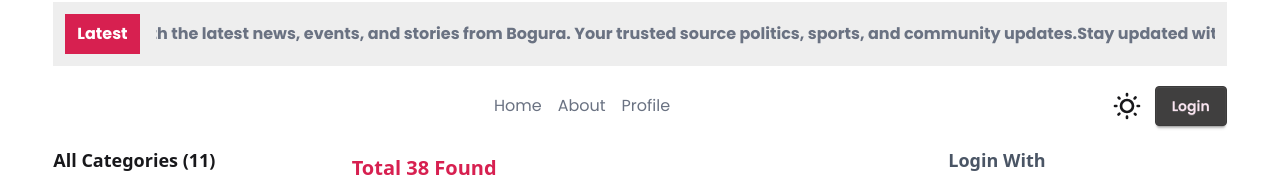
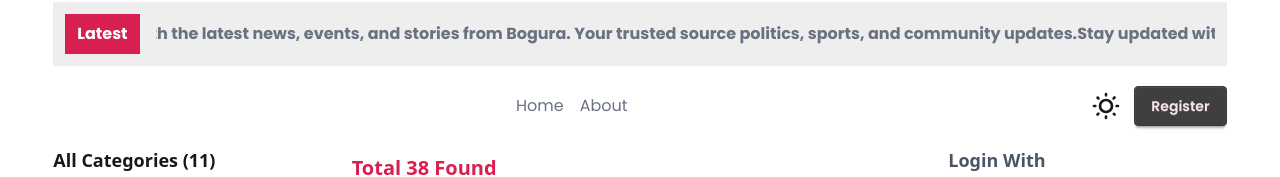
Before and after one commit to siddikur-dev/Bogura-News-, a React (Vite) app: page /category/1 in a window 1280 px wide. Shown: the part 162-339 px from the top of the page. Built offline with nearby package versions, Linux system fonts and the light colour scheme; no server answers.

Commit message:
logout functionality impletemented

```diff
--- a/src/Components/Navbar.jsx
+++ b/src/Components/Navbar.jsx
@@ -1,20 +1,39 @@
-import React from "react";
-import { NavLink } from "react-router";
+import React, { use } from "react";
+import { Link, NavLink } from "react-router";
 import ThemeToggle from "../Ui/ThemeToggle/ThemeToggle";
+import { AuthContext } from "../Provider/AuthContext";
 const Navbar = () => {
+  const { user, logOut } = use(AuthContext);
+
+  // logOut Function
+  const handleLogOut = () => {
+    logOut()
+      .then(() => {
+        alert("sign out successfully");
+      })
+      .catch((error) => {
+        console.log(error);
+      });
+  };
   return (
     <div className="flex items-center justify-between mx-auto ">
       <div></div>
       <div className="text-gray-500 flex gap-4">
         <NavLink to="/">Home</NavLink>
         <NavLink to="/about">About </NavLink>
-        <NavLink to="/profile">Profile</NavLink>
+        {user ? <NavLink to="/profile">Profile</NavLink> : ""}
       </div>
       <div className="flex items-center gap-3">
         <ThemeToggle></ThemeToggle>
-        <NavLink to="/auth/login" className="btn btn-secondary">
-          Login
-        </NavLink>
+        {user ? (
+          <Link onClick={handleLogOut} className="btn btn-secondary">
+            LogOut
+          </Link>
+        ) : (
+          <NavLink to="/auth/register" className="btn btn-secondary">
+            Register
+          </NavLink>
+        )}
       </div>
     </div>
   );
--- a/src/Page/Auth/Register.jsx
+++ b/src/Page/Auth/Register.jsx
@@ -11,7 +11,6 @@ const Register = () => {
 
   //import authProvider userData
   const { createUser } = use(AuthContext);
-
   const handleRegister = (e) => {
     e.preventDefault();
     const form = e.target;
--- a/src/Provider/AuthProvider.jsx
+++ b/src/Provider/AuthProvider.jsx
@@ -3,6 +3,7 @@ import { AuthContext } from "./AuthContext";
 import {
   createUserWithEmailAndPassword,
   onAuthStateChanged,
+  signOut,
 } from "firebase/auth";
 import { auth } from "../Firebase/Firebase.config";
 const AuthProvider = ({ children }) => {
@@ -24,12 +25,20 @@ const AuthProvider = ({ children }) => {
     };
   }, []);
 
+  // LogOut User
+  const logOut = () => {
+    return signOut(auth);
+  };
+
   // AuthContext Value
   const userData = {
     user,
     createUser,
+    logOut,
   };
-  return <AuthContext.Provider value={userData}>{children}</AuthContext.Provider>;
+  return (
+    <AuthContext.Provider value={userData}>{children}</AuthContext.Provider>
+  );
 };
 
 export default AuthProvider;
```
